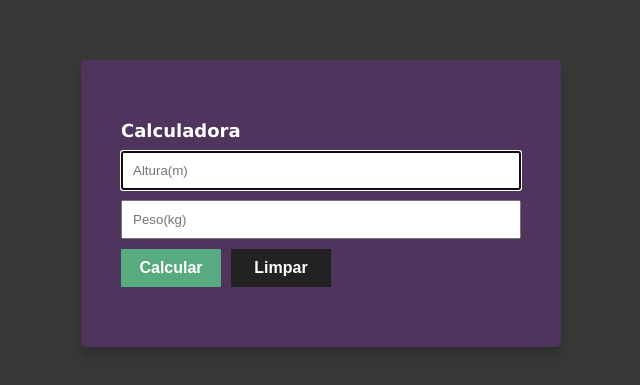
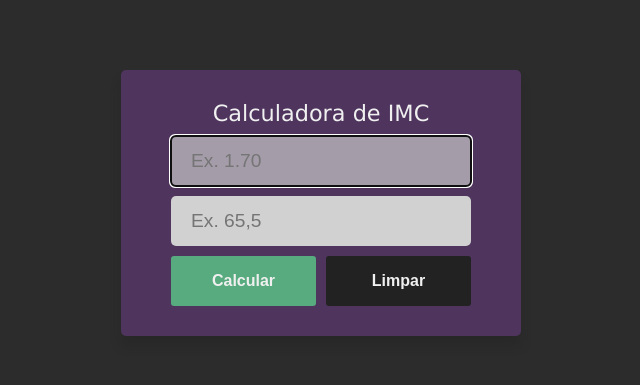
Before and after one commit to rauldiamantino/calculadora-imc, a plain HTML site: page index.html in a window 1280 px wide. Shown: the part 197-582 px from the top of the page, without its empty margins (319-959 px from the left). Drawn offline with Linux system fonts and the light colour scheme.

Commit message:
refatoração

```diff
--- a/index.html
+++ b/index.html
@@ -1,5 +1,6 @@
 <!DOCTYPE html>
 <html lang="pt-br">
+
 <head>
   <meta charset="UTF-8">
   <meta http-equiv="X-UA-Compatible" content="IE=edge">
@@ -7,20 +8,45 @@
   <link rel="stylesheet" href="style/style.css">
   <title>Calculadora I.M.C.</title>
 </head>
+
 <body>
   <main>
+    <!-- <section>
+      <h1>Calculadora</h1>
+      <input type="text" name="txtHeight" id="txtHeight" placeholder="Ex.: 1,70">
+      <input type="text" name="txtWeight" id="txtWeight" placeholder="Ex.: 65,5">
+      <input type="button" value="Calcular" id="calculateButton">
+      <input type="button" value="Limpar" id="clearButton">
+      <div id="resultImc">
+      </div>
+      <div id="otherMsg">
+      </div>
+    </section> -->
+
     <section>
-      <h1>Calculadora</h1>
-      <input type="text" name="txtAltura" id="txtAltura" placeholder="Altura(m)">
-      <input type="text" name="txtPeso" id="txtPeso" placeholder="Peso(kg)">
-      <input type="button" value="Calcular" id="buttonCalcular" onclick="calcular()">
-      <input type="button" value="Limpar" id="buttonLimpar" onclick="limpar()">
-      <div id="resImc">
+      <div>
+        <fieldset id="form-imc">
+          <legend>Calculadora de IMC</legend>
+          <label for="txtHeight" class="hide-text">Altura</label>
+          <input type="text" id="txtHeight" placeholder="Ex. 1.70" autofocus>
+
+          <label for="txtWeight" class="hide-text">Peso</label>
+          <input type="text" id="txtWeight" placeholder="Ex. 65,5">
+
+          <div id="buttons">
+            <button id="calculateButton">Calcular</button>
+            <button id="clearButton">Limpar</button>
+          </div>
+        </fieldset>
       </div>
-      <div id="resLeg">
-      </div>
+    </section>
+    <section class="resultImc hide-msg">
+    </section>
+
+    <section class="otherMsg hide-msg">
     </section>
   </main>
   <script src="script/script.js"></script>
 </body>
+
 </html>
--- a/script/script.js
+++ b/script/script.js
@@ -1,48 +1,50 @@
-var txtAltura = document.getElementById('txtAltura').focus()
-var resImc = document.getElementById('resImc')
-var resLeg = document.getElementById('resLeg')
+const calcButton = document.querySelector("#calculateButton");
+calcButton.addEventListener("click", () => getInputs());
 
-function calcular() {
-  var txtAltura = document.getElementById('txtAltura')
-  var txtPeso = document.getElementById('txtPeso')
-  var altura = Number(txtAltura.value.replace(',','.')) //aceita a vírgula e ponto no input
-  var peso = Number(txtPeso.value.replace(',','.'))
+const clearButton = document.querySelector("#clearButton");
+clearButton.addEventListener("click", () => clearImcResult());
 
-  if (txtAltura.value.length == 0 || txtPeso.value.length == 0) {
-    alert('[ERRO] Informe ALTURA e PESO para calcular')
-    txtAltura.focus()
-  } else {
-      if (altura % 1 === 0){
-        var imc = peso / ((altura/100) * (altura/100))
-        var resposta = imc.toFixed(1)
-        resImc.innerText = resposta
-        /* Se o usuário não digitar a vírgula na altura, converte para um número com vírgula. Senão, segue o fluxo normal */
-      } else {
-          var imc = peso / (altura * altura)
-          var resposta = imc.toFixed(1)
-          resImc.innerText = resposta
-        }
-          if (resposta >= 40) {
-            resLeg.innerText = 'Obesidade Grau III'
-          } else if (resposta >= 35) {
-            resLeg.innerText = 'Obesidade Grau II'
-          } else if (resposta >= 30){
-            resLeg.innerText = 'Obesidade Grau I'
-          } else if (resposta >= 25) {
-            resLeg.innerText = 'Sobrepeso'
-          } else if (resposta >= 18.5) {
-            resLeg.innerText = 'Peso Ideal'
-          } else {
-            resLeg.innerText = 'Abaixo do Peso'
-          }
-  }
-}
+/* get input values */
+const getInputs = () => {
+     const height = formatNumber(document.querySelector("#txtHeight"));
+     const weight = formatNumber(document.querySelector("#txtWeight"));
+     return verifyIfEmpty(height, weight);
+};
 
-function limpar() {
-  var txtAltura = document.getElementById('txtAltura').value = ''
-  var txtPeso = document.getElementById('txtPeso').value = ''
-  var focus = document.getElementById('txtAltura').focus()
-  resImc.innerText = ''
-  resLeg.innerText = ''
+/* format number captured in input */
+const formatNumber = number => number.value.replace(",", ".");
 
-}
+/* checks if the number is valid and prints an error message*/
+const verifyIfEmpty = (a, b) => (a == 0 || b == 0 ? printError() : calculateImc(a, b));
+
+const printError = fn => {
+     document.querySelector("#txtHeight").focus();
+     const msg = document.querySelector(".otherMsg");
+     msg.innerText = "Preencha os campos corretamente";
+     msg.classList.remove("hide-msg");
+     setTimeout(function () {
+          msg.innerText = "";
+          msg.classList.add("hide-msg");
+     }, 2000);
+};
+
+/* calculate imc with input data  */
+const calculateImc = (h, w) => printImc(w / (h * h));
+
+const printImc = fn => {
+     const msg = document.querySelector(".resultImc");
+     msg.classList.remove("hide-msg");
+     msg.innerText = fn.toFixed(1);
+};
+
+const clearImcResult = () => {
+     const resultImc = document.querySelector(".resultImc");
+     resultImc.classList.add("hide-msg");
+
+     const height = document.querySelector("#txtHeight");
+     height.value = "";
+     height.focus();
+
+     const weight = document.querySelector("#txtWeight");
+     weight.value = "";
+};
--- a/style/style.css
+++ b/style/style.css
@@ -3,10 +3,12 @@
 * {
   margin: 0;
   padding: 0;
+  box-sizing: border-box;
 }
 
 body {
-  background-color: rgb(56, 56, 56);
+  /* background-color: rgb(56, 56, 56); */
+  background-color: #2c2c2c;
   font-family: Verdana, Geneva, Tahoma, sans-serif;
 }
 
@@ -20,71 +22,128 @@ main {
   display: flex;
   height: 100vh;
   width: 100vw;
+  flex-direction: column;
+  gap: 10px;
   align-items: center;
   justify-content: center;
 }
 
 section {
   width: 400px;
-  min-height: 200px;
-  padding: 40px;
+  padding: 30px 50px;
   border-radius: 5px;
-  display: flex;
-  align-content: flex-start;
-  flex-flow: row wrap;
-  gap: 10px;
   background-color: #4f355e;
   box-shadow: 0px 10px 10px #2222225b;
 }
 
-#txtAltura, #txtPeso {
-  padding: 10px;
-  width: 100%;
+.hide-text {
+  position: absolute;
+  left: -999em;
+  width: 1em;
+  overflow: hidden;
 }
 
-#buttonCalcular {
-  padding: 10px;
-  width: 100px;
+.hide-msg {
+  display: none;
+}
+
+#form-imc {
+  border: 0;
+  width: 100%;
+  display: flex;
+  flex-direction: column;
+  justify-content: center;
+  gap: 10px;
+}
+
+#form-imc legend {
+  color: rgb(240, 240, 240);
+  font-size: 1.4rem;
+  text-align: center;
+  margin-bottom: 10px;
+}
+
+#txtHeight, #txtWeight {
+  height: 50px;
+  padding-left: 20px;
+  width: 100%;
+  border-radius: 5px;
+  border: none;
+  transition: 0.2s;
+  font-size: 1.2rem;
+  background-color:  #d1d1d1;
+}
+
+#txtHeight:hover {
+  background-color:  #d1d1d1a9;
+}
+
+#txtHeight:focus{
+  background-color:  #d1d1d1a9;
+}
+
+#txtWeight:hover {
+  background-color:  #d1d1d1a9;
+}
+
+#txtWeight:focus{
+  background-color:  #d1d1d1a9;
+}
+
+#buttons {
+  display: flex;
+  gap: 10px;
+}
+
+#calculateButton {
+  height: 50px;
+  width: 50%;
   background-color: #57AB7E;
   font-weight: bold;
   font-size: 16px;
-  color: #fff;
+  color: rgb(240, 240, 240);
   border: none;
   cursor: pointer;
-  transition: 0.4s;
+  transition: 0.2s;
+  border-radius: 3px;
 }
 
-#buttonCalcular:hover {
+#calculateButton:hover {
   background-color: #4b8d6a;
+  color: #fff;
 }
 
-#buttonLimpar {
-  padding: 10px;
-  width: 100px;
-  background-color: #222222;
+#clearButton {
+  height: 50px;
+  width: 50%;
   font-weight: bold;
   font-size: 16px;
-  color: #fff;
+  color: rgb(240, 240, 240);
   border: none;
   cursor: pointer;
-  transition: 0.4s;
+  transition: 0.2s;
+  border-radius: 3px;
+  background-color: #222222;
 }
 
-#buttonLimpar:hover {
+#clearButton:hover {
   background-color: #141414;
 }
 
-#resImc {
-  width: 100%;
+.resultImc {
   font-size: 60px;
   font-weight: bold;
-  color: #57AB7E;
+  color: #fff;
+  text-align: center;
+  background-color: #291c31;
 }
 
-#resLeg {
-  width: 100%;
+.otherMsg {
   font-weight: bold;
   color: #fff;
+  padding: 30px 0;
+  text-align: center;
+  background-color: #5e3535;
 }
 
 @media (max-width: 700px) {
```
Also changed, not shown: script/script_old.js (+28 -29 lines).
